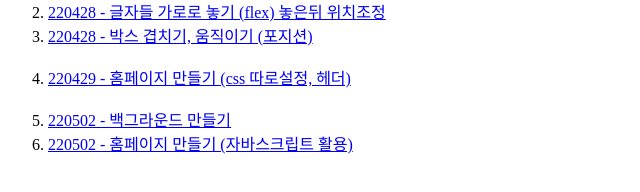
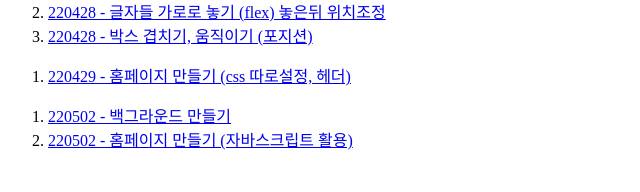
Before and after one commit to song-hyunjin/song-hyunjin.github.io, a plain HTML site: page index.html in a window 1280 px wide. Shown: the part 132-324 px from the top of the page, 0-640 px from the left. Drawn offline with Linux system fonts and the light colour scheme.

Commit message:
Add files via upload

```diff
--- a/index.html
+++ b/index.html
@@ -26,19 +26,22 @@
         <li>
             <a href="t03.html" target="_blank"> 220428 - 박스 겹치기, 움직이기 (포지션) </a>
         </li>
-        <br>
+    </ol>
+    <ol>
         <li>
             <a href="trn01" target="_blank"> 220429 - 홈페이지 만들기 (css 따로설정, 헤더) </a>
         </li>
-        <br>
+    </ol>
+    <ol>
         <li>
             <a href="t04.html" target="_blank"> 220502 - 백그라운드 만들기 </a>
         </li>
         <li>
             <a href="trn01" target="_blank"> 220502 - 홈페이지 만들기 (자바스크립트 활용) </a>
         </li>
+    </ol>
 
-    </ol>
+
 </body>
 
 </html>
```
